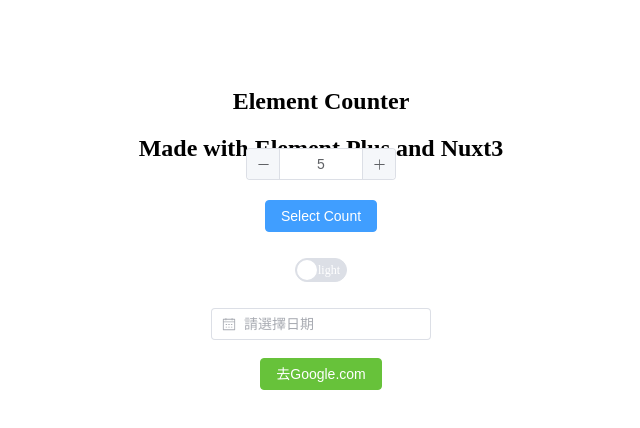
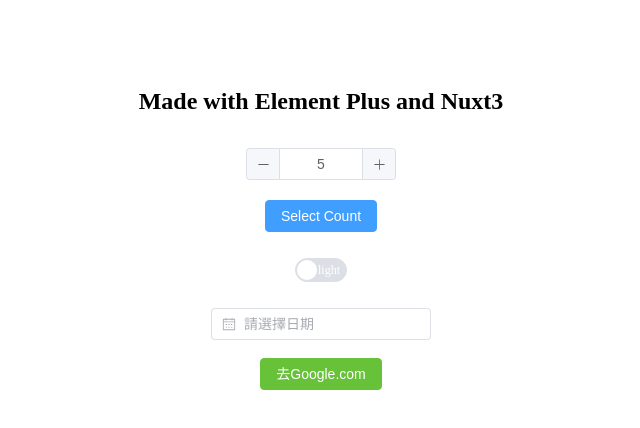
Before and after one commit to clspeter/nuxt-element-practice, a Nuxt app: page / in a window 1280 px wide. Shown: the top 428 px of the page, without its empty margins (319-959 px from the left). Built offline with nearby package versions, Linux system fonts and the light colour scheme.

Commit message:
remove unuse code

```diff
--- a/composables/count.ts
+++ b/composables/count.ts
@@ -3,20 +3,12 @@ import { ref } from 'vue';
 export function useCount() {
     const count = ref(5);
 
-    function inc() {
-        count.value += 1
-    }
-    function dec() {
-        count.value -= 1
-    }
     function setCount(item: number) {
         console.log('setCount', item)
         count.value = item
     }
     return {
         count,
-        inc,
-        dec,
         setCount,
     }
 }
--- a/pages/index.vue
+++ b/pages/index.vue
@@ -2,8 +2,8 @@
     <div class="index">
         <el-container>
             <el-header>
-                <h1>Element Counter</h1>
-                <h2>Made with Element Plus and Nuxt3</h2>
+                <h1>Made with Element Plus and Nuxt3</h1>
+                <h2></h2>
             </el-header>
             <el-main>
                 <Counter />
```
